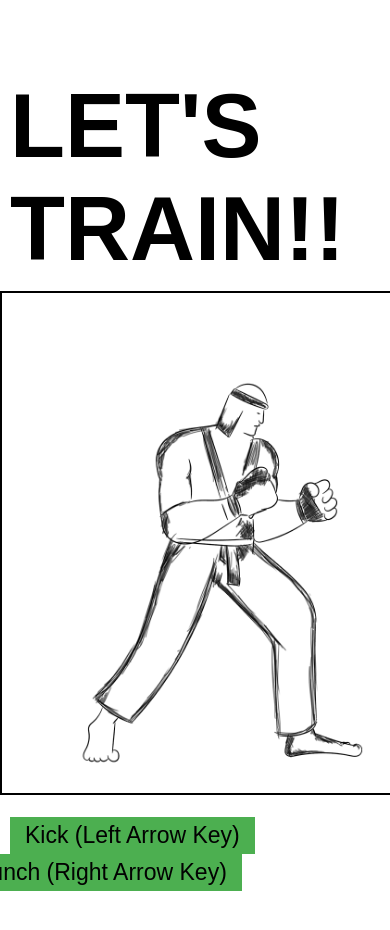
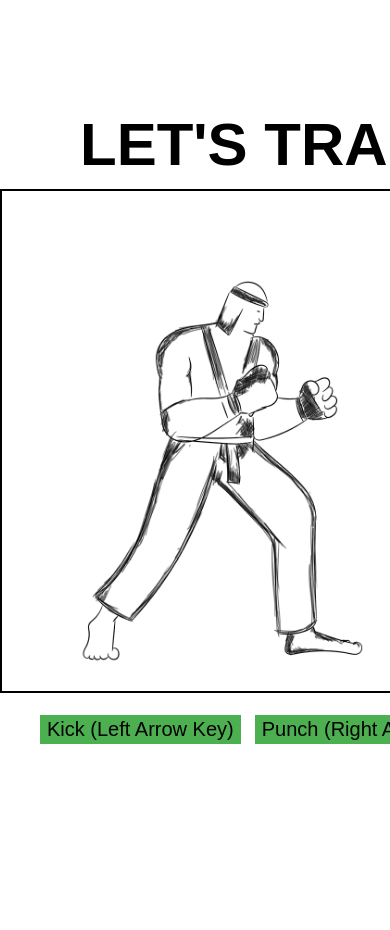
Before and after one commit to shivanisorte/MartialArts, a plain HTML site: page index.html in a window 390 px wide. Shown: the top 930 px of the page. After the commit the page ends 844 px from the top, so only its background shows below. Drawn offline with Linux system fonts and the light colour scheme.

Commit message:
responsiveness

```diff
--- a/index.html
+++ b/index.html
@@ -50,21 +50,23 @@ h2{
 @media only screen and (max-width: 600px) {
 
     h2{
-    font-size: 90px;
-    margin-left: 10px;
+    font-size: 60px;
+    margin-left: 80px;
     margin-bottom: 10px;
     }
 
 button {
-  padding: 5px 15px;
+  padding: 3px 7px;
   text-align: center;
-  font-size: 23px;
+  font-size: 20px;
 }
 
 #kick{
-    margin-left: 50px;
+    margin-left: 80px;
 }
-
+#punch{
+    margin-left: 10px;
+}
 
 }
 
@@ -79,7 +81,6 @@ button {
     <div style="margin-left: -40px; margin-bottom: 40px;">
     <button id="kick">Kick (Left Arrow Key)</button>
     <button id="punch">Punch (Right Arrow Key)</button>
-        <br><br>
     <script src="main.js" type="text/javascript"></script>
 </div>
 </body>
```
